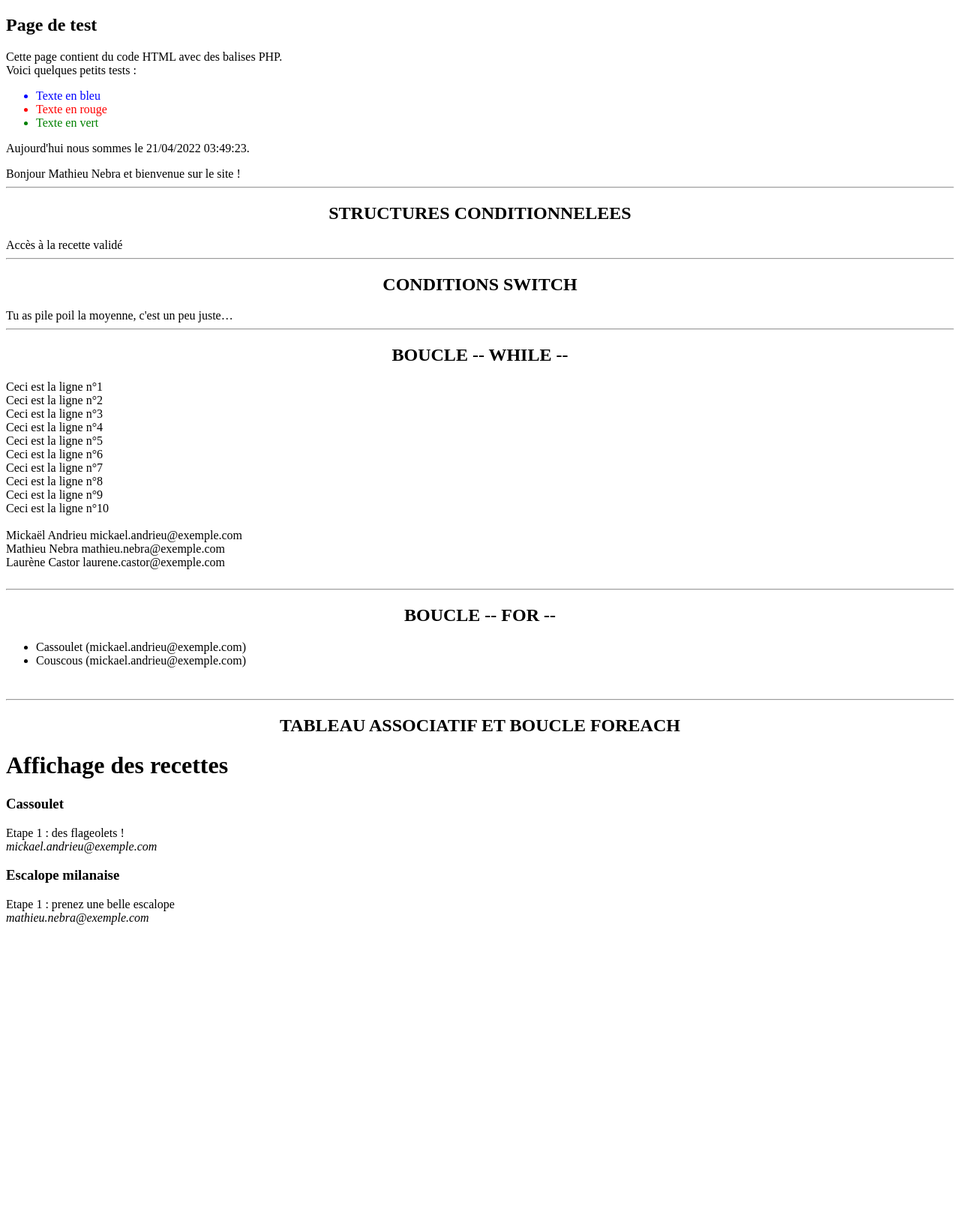
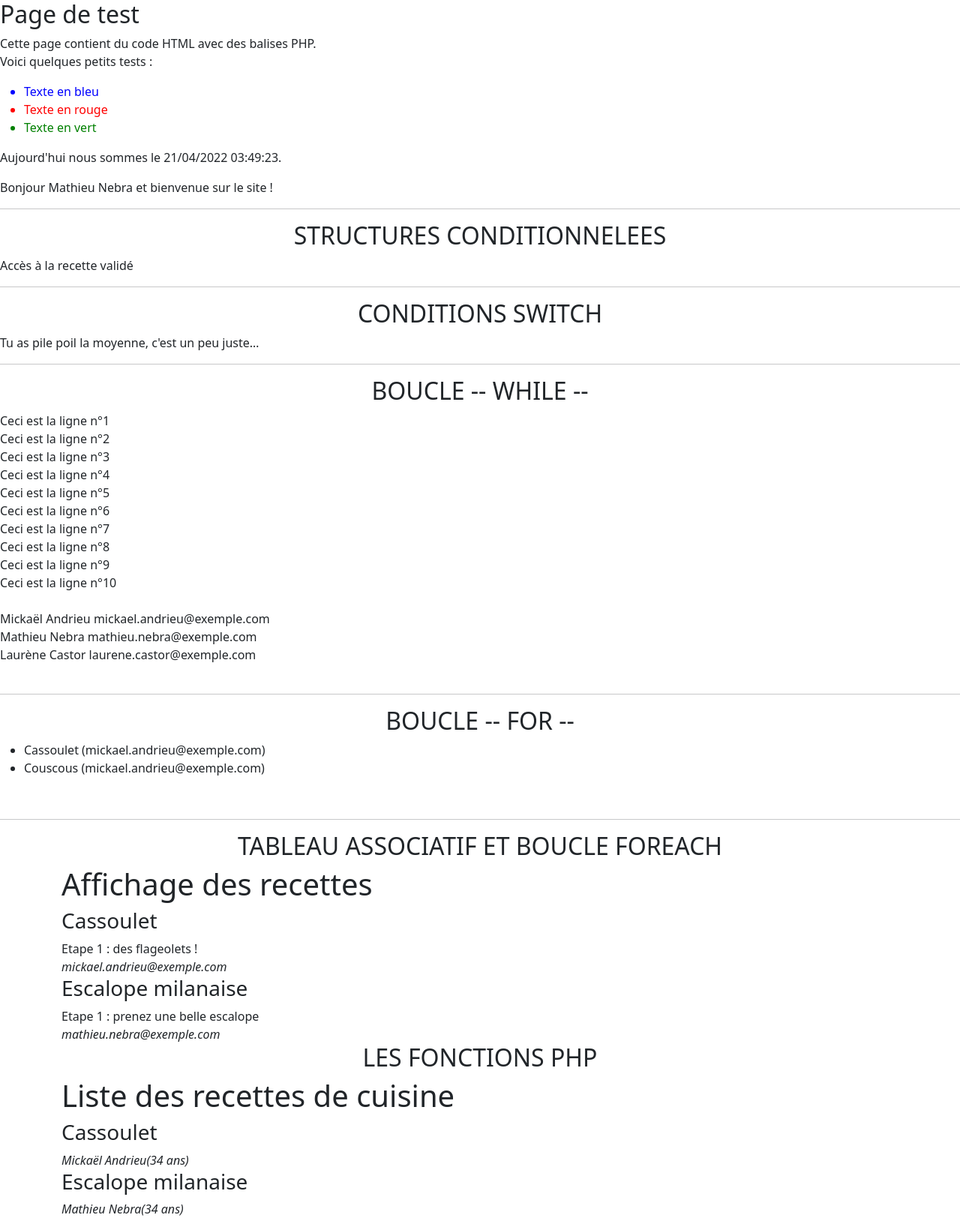
Before and after one commit to deso92/-crivez-votre-premier-script, a PHP site: page /formation_php.php in a window 1280 px wide. Shown: the whole page at 75% size. Before the commit the page ends 1233 px from the top, so only its background shows below. Run offline with PHP 8.4, Linux system fonts and the light colour scheme.

Commit message:
Fonction php

```diff
--- a/formation_php.php
+++ b/formation_php.php
@@ -2,6 +2,10 @@
 <html>
     <head>
         <title>Ceci est une page de test avec des balises PHP</title>
+        <link
+        href="https://cdn.jsdelivr.net/npm/bootstrap@5.0.2/dist/css/bootstrap.min.css"
+        rel="stylesheet"
+    >
         <meta charset="utf-8" />
     </head>
     <body>
@@ -175,5 +179,103 @@ $recipes = [
         <?php endforeach ?>
     </div>
 
+
+    <h2><center>LES FONCTIONS PHP</center></h2>
+
+
+    <?php
+
+$users = [
+    [
+        'full_name' => 'Mickaël Andrieu',
+        'email' => 'mickael.andrieu@exemple.com',
+        'age' => 34,
+    ],
+    [
+        'full_name' => 'Mathieu Nebra',
+        'email' => 'mathieu.nebra@exemple.com',
+        'age' => 34,
+    ],
+    [
+        'full_name' => 'Laurène Castor',
+        'email' => 'laurene.castor@exemple.com',
+        'age' => 28,
+    ],
+];
+
+$recipes = [
+    [
+        'title' => 'Cassoulet',
+        'recipe' => '',
+        'author' => 'mickael.andrieu@exemple.com',
+        'is_enabled' => true,
+    ],
+    [
+        'title' => 'Couscous',
+        'recipe' => '',
+        'author' => 'mickael.andrieu@exemple.com',
+        'is_enabled' => false,
+    ],
+    [
+        'title' => 'Escalope milanaise',
+        'recipe' => '',
+        'author' => 'mathieu.nebra@exemple.com',
+        'is_enabled' => true,
+    ],
+    [
+        'title' => 'Salade Romaine',
+        'recipe' => '',
+        'author' => 'laurene.castor@exemple.com',
+        'is_enabled' => false,
+    ],
+];
+
+function displayAuthor(string $authorEmail, array $users) : string
+{
+    for ($i = 0; $i < count($users); $i++) {
+        $author = $users[$i];
+        if ($authorEmail === $author['email']) {
+            return $author['full_name'] . '(' . $author['age'] . ' ans)';
+        }
+    }
+}
+
+function isValidRecipe(array $recipe) : bool
+{
+    if (array_key_exists('is_enabled', $recipe)) {
+        $isEnabled = $recipe['is_enabled'];
+    } else {
+        $isEnabled = false;
+    }
+
+    return $isEnabled;
+}
+
+function getRecipes(array $recipes) : array
+{
+    $valid_recipes = [];
+
+    foreach($recipes as $recipe) {
+        if (isValidRecipe($recipe)) {
+            $valid_recipes[] = $recipe;
+        }
+    }
+
+    return $valid_recipes;
+}
+
+?>
+
+ <div class="container">
+        <h1>Liste des recettes de cuisine</h1>
+
+        <?php foreach(getRecipes($recipes) as $recipe) : ?>
+            <article>
+                <h3><?php echo $recipe['title']; ?></h3>
+                <div><?php echo $recipe['recipe']; ?></div>
+                <i><?php echo displayAuthor($recipe['author'], $users); ?></i>
+            </article>
+        <?php endforeach ?>
+    </div>
     </body>
 </html>
```
